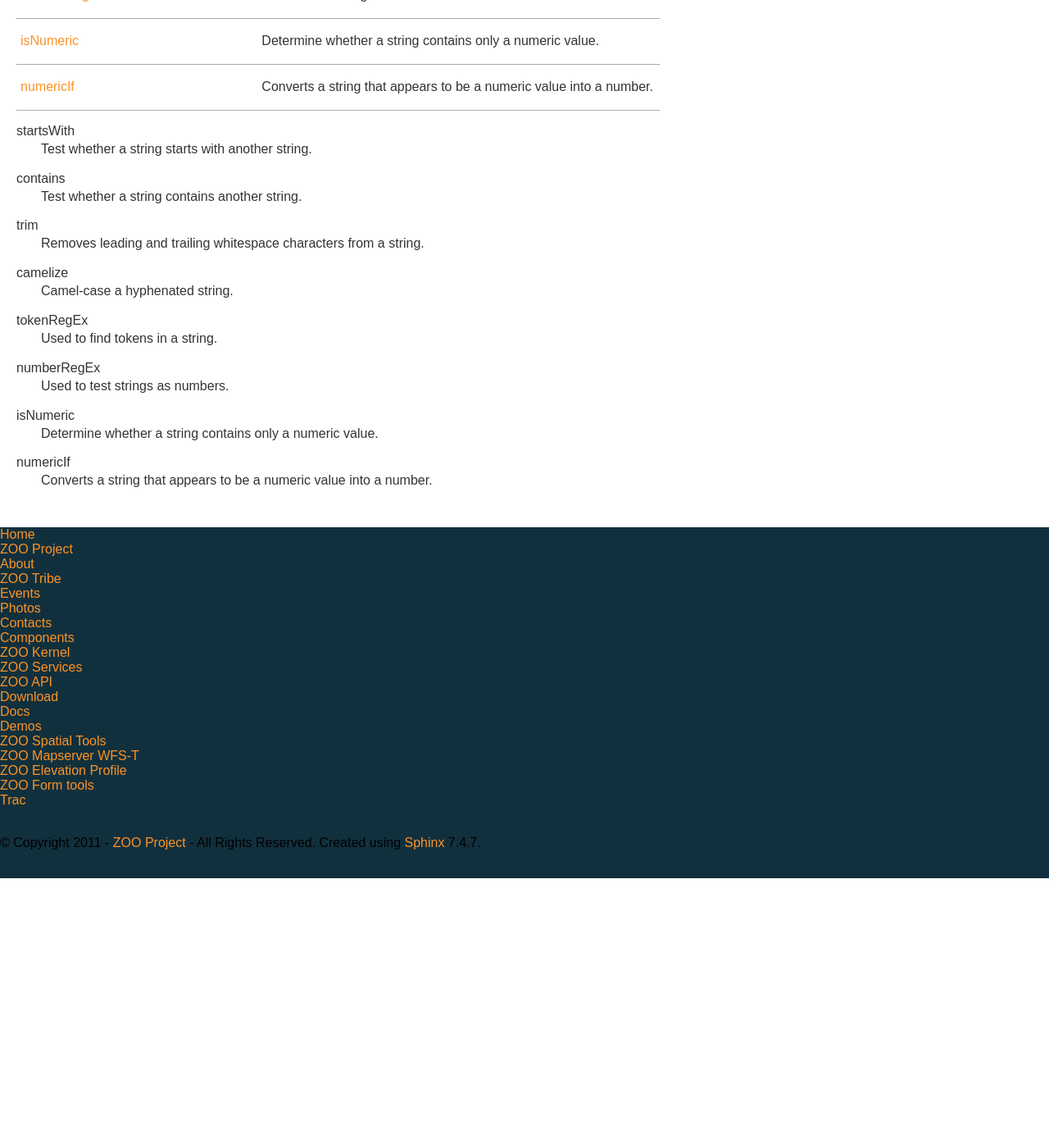
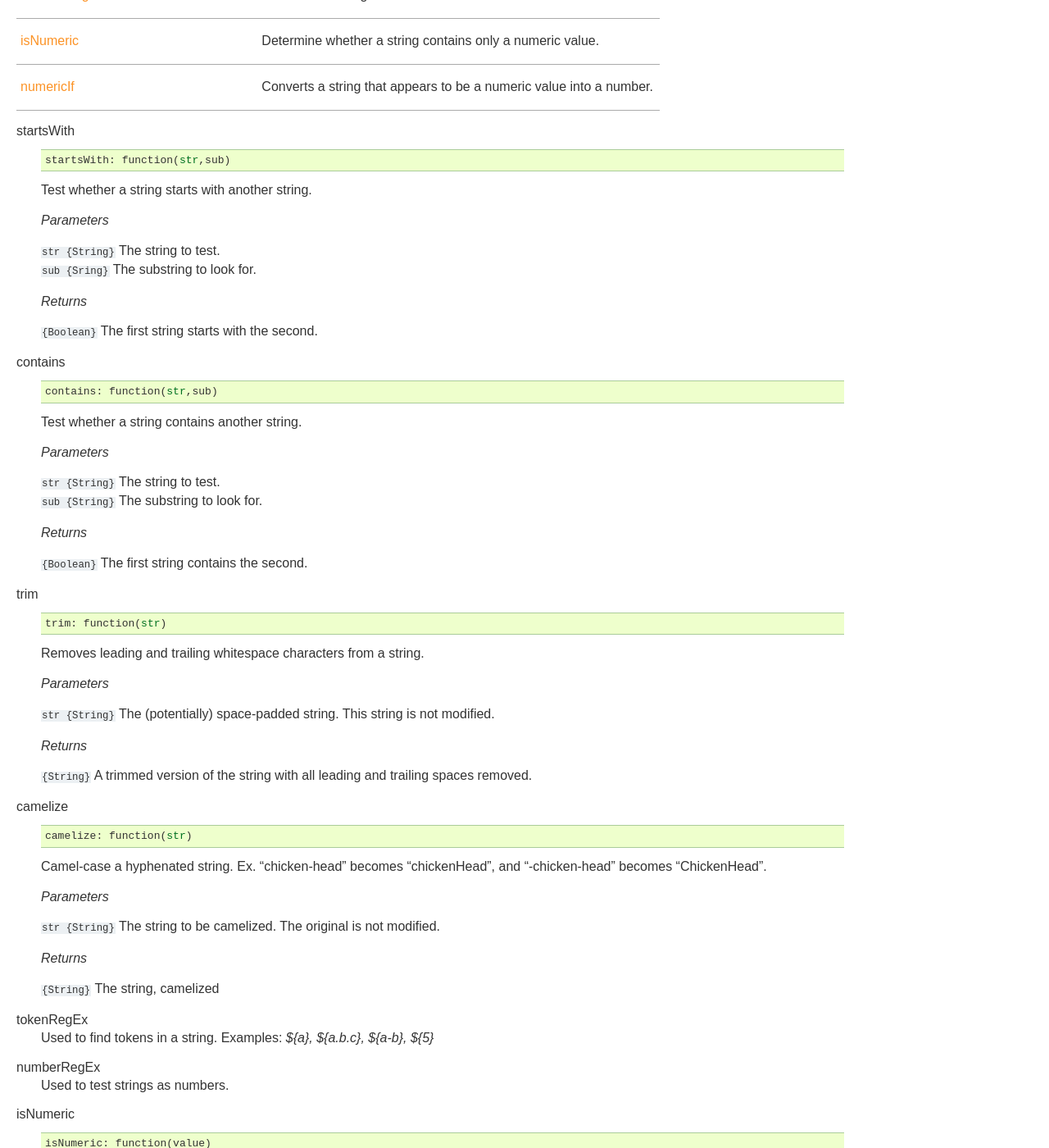
Before and after one commit to hydroleader/zoo-project, a Sphinx documentation site: the page built from docs/api/zoo-string.txt, in a window 1280 px wide and 1400 px high, scrolled down 1003 px. Shown: the whole window at 82% size. Built offline with Sphinx 7.4.7, drawn with Linux system fonts in a browser that asks for light colours; before the commit the page ends 2074 px from its top, so only the background shows below that; some of the changed text lies outside the part shown.

Commit message:
add missing function details

```diff
--- a/docs/api/zoo-string.txt
+++ b/docs/api/zoo-string.txt
@@ -34,27 +34,77 @@ Functions and Properties
 .. _startsWith:
 
 startsWith
+  ::
+
+    startsWith: function(str,sub)
+
   Test whether a string starts with another string.
+
+  *Parameters*
+
+  | ``str {String}`` The string to test.
+  | ``sub {Sring}`` The substring to look for.
+
+  *Returns*
+
+  ``{Boolean}`` The first string starts with the second.
 
 .. _contains:
 
 contains
+  ::
+
+    contains: function(str,sub)
+
   Test whether a string contains another string.
+
+  *Parameters*
+
+  | ``str {String}`` The string to test.
+  | ``sub {String}`` The substring to look for.
+
+  *Returns*
+
+  ``{Boolean}`` The first string contains the second.
 
 .. _trim:
 
 trim
+  ::
+
+    trim: function(str)
+
   Removes leading and trailing whitespace characters from a string.
+
+  *Parameters*
+
+  ``str	{String}`` The (potentially) space-padded string. This string is not modified.
+
+  *Returns*
+
+  ``{String}`` A trimmed version of the string with all leading and trailing spaces removed.
 
 .. _camelize:
 
 camelize
-  Camel-case a hyphenated string.
+  ::
+
+    camelize: function(str)
+
+  Camel-case a hyphenated string. Ex. "chicken-head" becomes "chickenHead", and "-chicken-head" becomes "ChickenHead".
+
+  *Parameters*
+
+  ``str	{String}`` The string to be camelized.  The original is not modified.
+
+  *Returns*
+
+  ``{String}`` The string, camelized
 
 .. _tokenRegEx:
 
 tokenRegEx
-  Used to find tokens in a string.
+  Used to find tokens in a string.  Examples: *${a}, ${a.b.c}, ${a-b}, ${5}*
 
 .. _numberRegEx:
 
@@ -64,9 +114,34 @@ numberRegEx
 .. _isNumeric:
 
 isNumeric
+  ::
+
+    isNumeric: function(value)
+
   Determine whether a string contains only a numeric value.
+
+  *Examples*
+
+  ::
+
+    ZOO.String.isNumeric("6.02e23") // true
+    ZOO.String.isNumeric("12 dozen") // false
+    ZOO.String.isNumeric("4") // true
+    ZOO.String.isNumeric(" 4 ") // false
+
+  *Returns*
+
+  ``{Boolean}`` String contains only a number.
 
 .. _numericIf:
 
 numericIf
+  ::
+
+    numericIf: function(value)
+
   Converts a string that appears to be a numeric value into a number.
+
+  *Returns*
+
+  ``{Number|String}`` a Number if the passed value is a number, a String otherwise.
```
